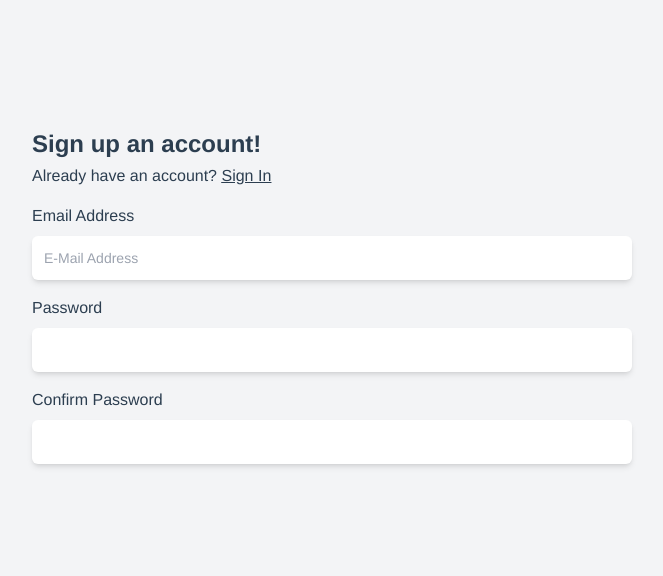
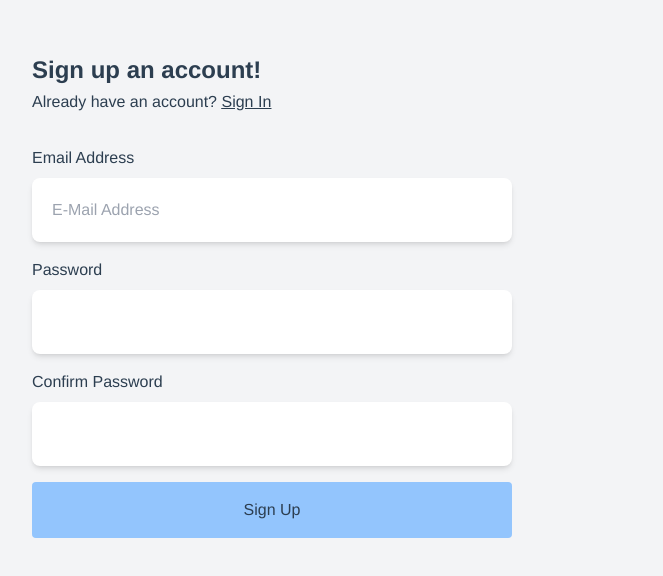
Before and after one commit to rogaix/inicio, a Vue app in the folder web/vue/: page /register in a window 1280 px wide. Shown: the part 104-680 px from the top of the page, without its empty margins (308-971 px from the left). Built offline with nearby package versions, Linux system fonts and the light colour scheme.

Commit message:
Added useRegistrationForm.ts for sign up form validation. Changed RegisterPage.vue style slightly.

```diff
--- a/web/vue/src/components/LoginPage.vue
+++ b/web/vue/src/components/LoginPage.vue
@@ -58,7 +58,7 @@ const { formData, errors, submitForm } = useForm()
             type="submit"
             class="rounded bg-blue-300 p-4 min-w-5"
         >
-          Submit
+          Sign In
         </button>
       </div>
     </form>
--- a/web/vue/src/components/RegisterPage.vue
+++ b/web/vue/src/components/RegisterPage.vue
@@ -1,10 +1,14 @@
 <script setup>
+import { useForm } from '@/composables/useRegistrationForm.ts'
+
+const { formData, errors, submitForm } = useForm()
 </script>
 
 <template>
   <div class="flex justify-center items-center h-screen bg-gray-100">
+    <form @submit.prevent="submitForm">
       <div class="flex flex-col w-[600px] max-w-[80%] space-y-4">
-      <h2 class="text-2xl font-semibold">
+        <h2 class="text-2xl font-semibold mb-4">
           Sign up an account!
           <div class="text-base mt-1 font-normal">
             Already have an account?
@@ -15,6 +19,12 @@
         </h2>
 
         <div class="flex flex-col space-y-2">
+          <span
+              v-if="errors.email"
+              class="text-red-700"
+          >
+            * {{ errors.email }}
+          </span>
           <label for="email">
             Email Address
           </label>
@@ -23,32 +33,54 @@
               name="email"
               id="email"
               placeholder="E-Mail Address"
-            class="border-gray-300 border-1 p-3 rounded-md shadow-md outline-none text-sm"
+              v-model="formData.email"
+              class="border-gray-300 border-1 p-5 rounded-lg shadow-md outline-none text-base"
           >
         </div>
 
         <div class="flex flex-col space-y-2">
+          <span
+              v-if="errors.password"
+              class="text-red-700"
+          >
+            * {{ errors.password }}
+          </span>
           <label for="password">
             Password
           </label>
           <input
               type="password"
               id="password"
-            class="border-gray-300 border-1 p-3 rounded-md shadow-md outline-none text-sm"
+              v-model="formData.password"
+              class="border-gray-300 border-1 p-5 rounded-lg shadow-md outline-none text-base"
           >
         </div>
 
         <div class="flex flex-col space-y-2">
+          <span
+              v-if="errors.confirmPassword"
+              class="text-red-700"
+          >
+            * {{ errors.confirmPassword }}
+          </span>
           <label for="confirm-password">
             Confirm Password
           </label>
           <input
               type="password"
               id="confirm-password"
-            class="border-gray-300 border-1 p-3 rounded-md shadow-md outline-none text-sm"
+              v-model="formData.confirmPassword"
+              class="border-gray-300 border-1 p-5 rounded-lg shadow-md outline-none text-base"
           >
         </div>
+        <button
+            type="submit"
+            class="rounded bg-blue-300 p-4 min-w-5"
+        >
+          Sign Up
+        </button>
       </div>
+    </form>
   </div>
 </template>
 
--- /dev/null
+++ b/web/vue/src/composables/useRegistrationForm.ts
@@ -0,0 +1,72 @@
+import { ref } from 'vue'
+import axios from 'axios'
+
+export function useForm() {
+    const formData = ref({
+        password: '',
+        confirmPassword: '',
+        email: ''
+    })
+
+    const errors = ref<{ password: string | null, confirmPassword: string | null, email: string | null }>({
+        password: null,
+        confirmPassword: null,
+        email: null
+    })
+
+    const validateForm = () => {
+        let valid = true
+
+        if (!formData.value.confirmPassword) {
+            errors.value.confirmPassword = 'Password is required'
+            valid = false
+        } else if (formData.value.confirmPassword !== formData.value.password) {
+            errors.value.confirmPassword = 'Passwords do not match'
+            valid = false
+        }
+
+        if (!formData.value.password) {
+            errors.value.password = 'Password is required'
+            valid = false
+        } else if (formData.value.password.length < 8) {
+            errors.value.password = 'Password must be at least 8 characters long'
+            valid = false
+        } else if (!/[A-Z]/.test(formData.value.password) ||
+            !/[0-9]/.test(formData.value.password) ||
+            !/[!@#$%^&*]/.test(formData.value.password)) {
+            errors.value.password = 'Password must include at least one uppercase letter, one number and one special character'
+            valid = false
+        } else {
+            errors.value.password = null
+        }
+
+        if (!formData.value.email) {
+            errors.value.email = 'Email is required'
+            valid = false
+        } else if (!/\S+@\S+\.\S+/.test(formData.value.email)) {
+            errors.value.email = 'Email is invalid'
+            valid = false
+        } else {
+            errors.value.email = null
+        }
+
+        return valid
+    }
+
+    const submitForm = async () => {
+        if (validateForm()) {
+            try {
+                const response = await axios.post('http://localhost:8080/submit', formData.value)
+                console.log(response.data)
+            } catch (error) {
+                console.error('Error submitting form:', error)
+            }
+        }
+    }
+
+    return {
+        formData,
+        errors,
+        submitForm
+    }
+}
```
Lines whose indentation alone changed are shown as unchanged.
